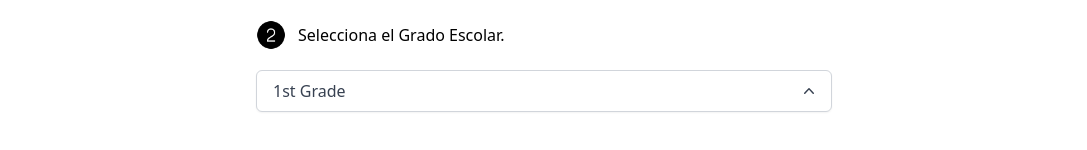
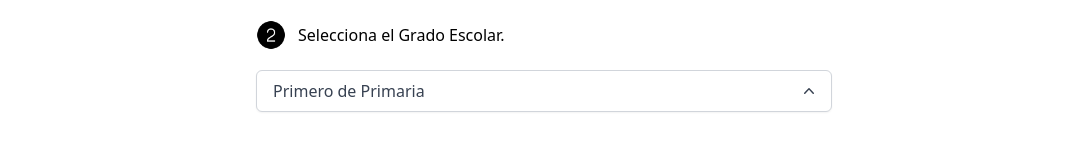
Before and after one commit to joztos/twbiogen, a Next.js app: page / in a window 1280 px wide. Shown: the part 618-768 px from the top of the page, without its empty margins (96-1183 px from the left). Built offline with nearby package versions, Linux system fonts and the light colour scheme.

Commit message:
anda espanol

```diff
--- a/components/DropDown.tsx
+++ b/components/DropDown.tsx
@@ -10,14 +10,15 @@ function classNames(...classes: string[]) {
   return classes.filter(Boolean).join(" ");
 }
 
-export type VibeType = "1st Grade" | "6st Grade" | "12st Grade";
+export type VibeType = "Primero de Primaria" | "Segundo de Primaria" | "Tercero de Primaria" | "Cuarto de Primaria" | "Quinto de Primaria" | "Sexto de Primaria";
 
 interface DropDownProps {
   vibe: VibeType;
   setVibe: (vibe: VibeType) => void;
 }
 
-let vibes: VibeType[] = ["1st Grade", "6st Grade", "12st Grade"];
+let vibes: VibeType[] = ["Primero de Primaria", "Segundo de Primaria", "Tercero de Primaria", "Cuarto de Primaria", "Quinto de Primaria", "Sexto de Primaria"];
+
 
 export default function DropDown({ vibe, setVibe }: DropDownProps) {
   return (
--- a/pages/index.tsx
+++ b/pages/index.tsx
@@ -14,7 +14,7 @@ import parse from 'html-react-parser';
 const Home: NextPage = () => {
   const [loading, setLoading] = useState(false);
   const [bio, setBio] = useState("");
-  const [vibe, setVibe] = useState<VibeType>("1st Grade");
+  const [vibe, setVibe] = useState<VibeType>("Primero de Primaria");
   const [generatedBios, setGeneratedBios] = useState<string>("");
 
   const bioRef = useRef<null | HTMLDivElement>(null);
@@ -29,7 +29,7 @@ const Home: NextPage = () => {
     console.log(generatedBios);
   },[generatedBios])
 
-  const prompt = "I am creating lesson plan application for students. We have several studentgradelevels such as 1st Grade, 2st Grade. They all have their own topic to be created lesson plan. Please create long and perfect lesson plan according to studentgradelevel and topic.  Now studentgradelevel is " + vibe + " and topic is " + bio + "\n. Your response must be formatted using HTML Elements for easier readability, including paragraph tags, line breaks, headings and bold titles where applicable, no need to create Full HTML Page including head, title elements";
+  const prompt = "I am creating lesson plan application for students. We have several studentgradelevels such as Primero de Primaria, Segundo de Primaria. They all have their own topic to be created lesson plan. Please create long and perfect lesson plan according to studentgradelevel and topic.  Now studentgradelevel is " + vibe + " and topic is " + bio + "\n. Your response must be formatted using HTML Elements for easier readability, including paragraph tags, line breaks, headings and bold titles where applicable, no need to create Full HTML Page including head, title elements";
 
   const generateBio = async (e: any) => {
     e.preventDefault();
```
